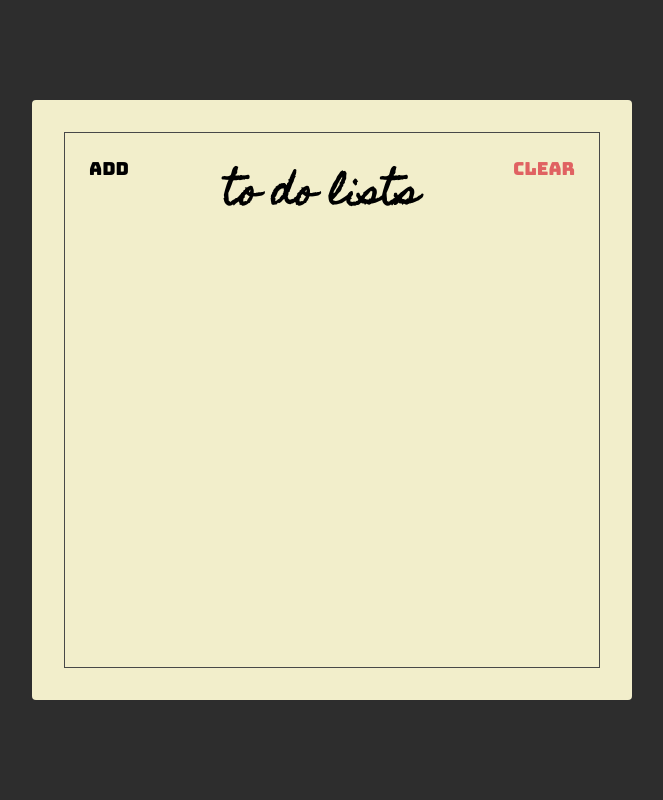
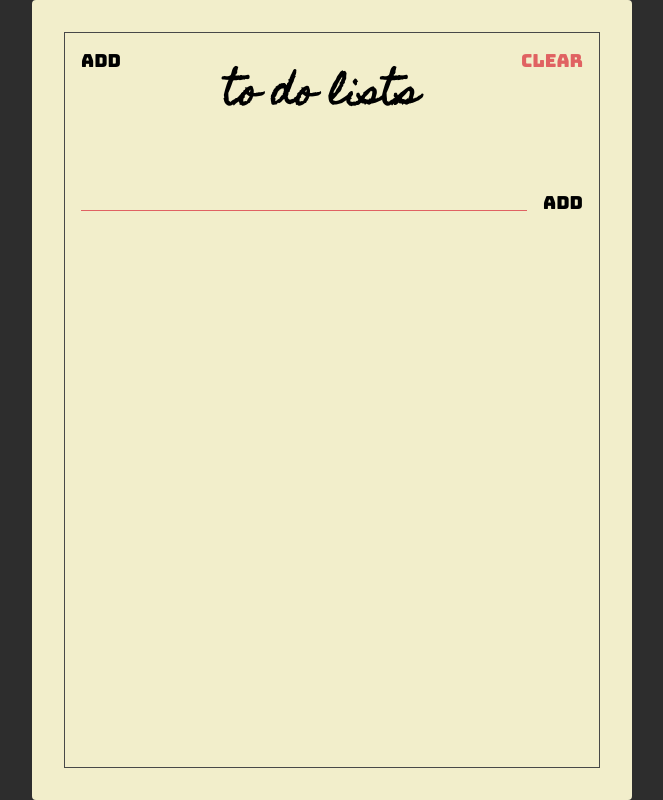
Before and after one commit to AlphK009/todolist, a website: page index.html in a window 1280 px wide. Shown: the whole page, without its empty margins (308-971 px from the left). Drawn offline with Linux system fonts and the light colour scheme.

Commit message:
making add todo section and form

```diff
--- a/index.html
+++ b/index.html
@@ -19,6 +19,12 @@
           <h1 class="header-title">To do Lists</h1>
           <button class="header-btn main-red-color">Clear</button>
         </div>
+        <section class="add">
+          <form class="add-form">
+            <input type="text" class="add-search" />
+            <button class="add-btn">ADD</button>
+          </form>
+        </section>
       </div>
     </div>
   </body>
--- a/style.css
+++ b/style.css
@@ -28,7 +28,7 @@ html {
 }
 .container {
   width: 600px;
-  height: 600px;
+  height: 800px;
   background-color: #f2eecb;
   border-radius: 4px;
   padding: 32px;
@@ -54,7 +54,42 @@ html {
   font-size: 1.8rem;
   font-family: "Bungee", sans-serif;
 
-  padding: 24px;
+  padding: 16px;
+  background: unset;
+  border: unset;
+  outline: unset;
+
+  cursor: pointer;
+}
+.add {
+  padding: 16px;
+}
+.add-form {
+  display: flex;
+  align-items: flex-start;
+}
+.add-search {
+  padding: 0 64px;
+  background: unset;
+  border: unset;
+
+  flex: 1;
+
+  border-bottom: 1px solid var(--main-red-color);
+
+  outline: unset;
+  font-family: "Homemade Apple", sans-serif;
+  font-size: 16px;
+  text-transform: lowercase;
+}
+.add-btn {
+  font-size: 1.8rem;
+  font-family: "Bungee", sans-serif;
+
+  padding: 16px;
+  padding-right: unset;
+  cursor: pointer;
+
   background: unset;
   border: unset;
   outline: unset;
```
